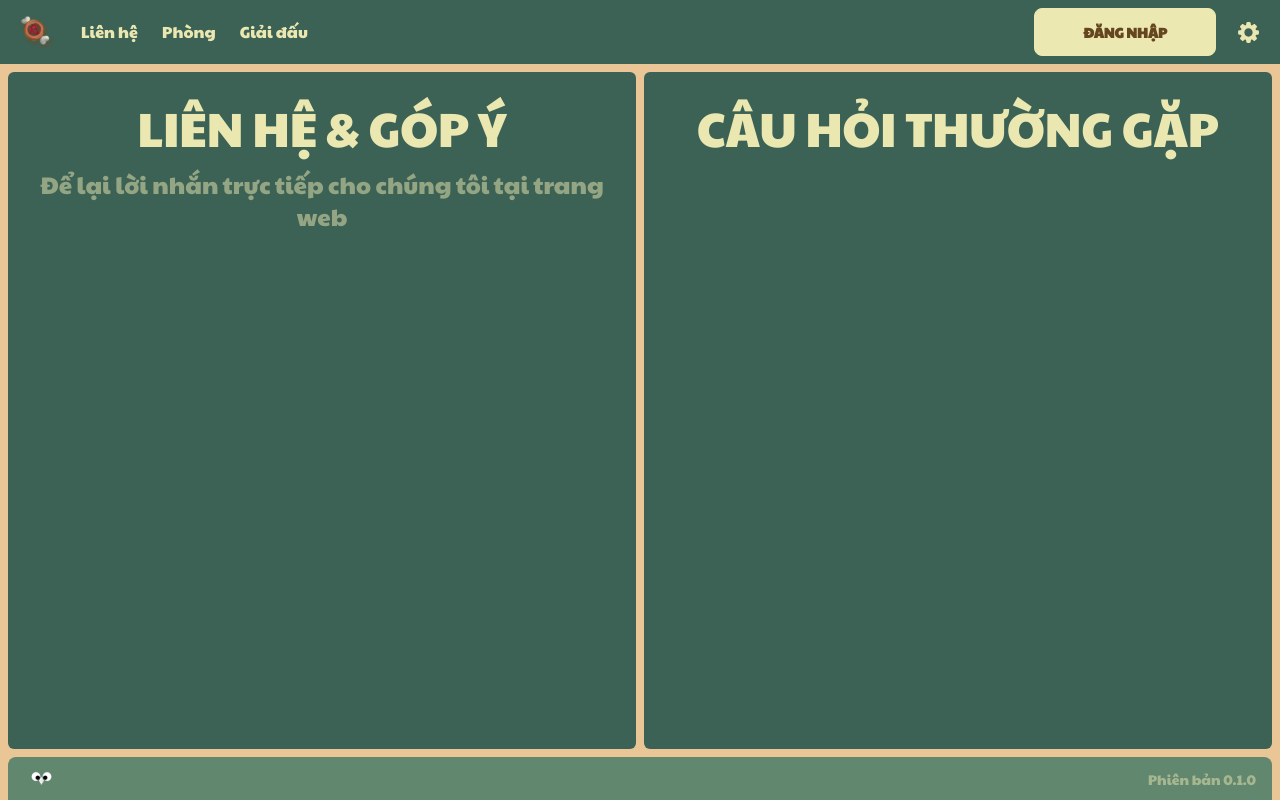
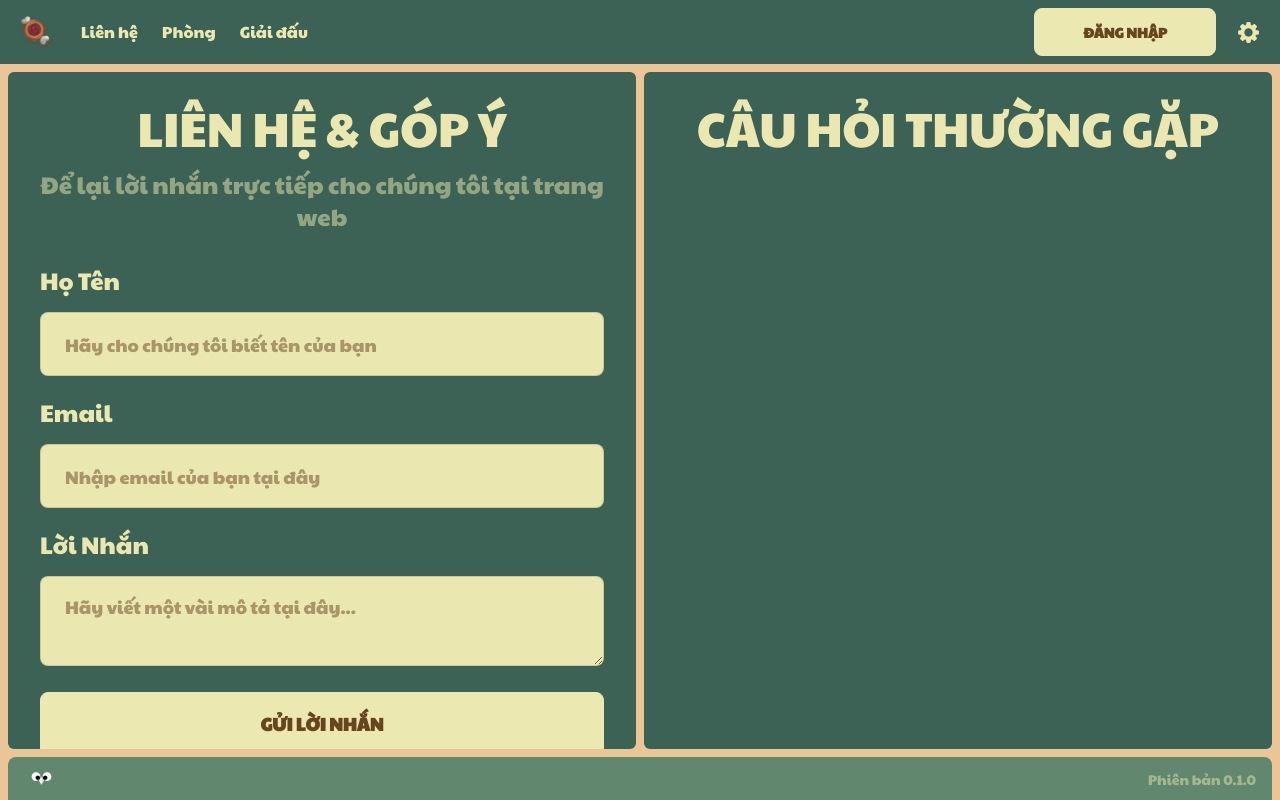
Before and after one commit to Owlvernyte/cotuong-frontend, a Next.js app: page /contact in a window 1280 px wide. Built offline with nearby package versions, Linux system fonts and the light colour scheme; no server answers.

Commit message:
feat(contact): Create Contact Form

```diff
--- a/app/(basic)/contact/page.tsx
+++ b/app/(basic)/contact/page.tsx
@@ -1,3 +1,4 @@
+import ContactForm from "@/components/contact/ContactForm"
 import Title from "@/components/ui/Title"
 import React from "react"
 
@@ -12,12 +13,13 @@ function Contact() {
         className="card bg-bamboo-400 rounded-md w-full col-span-4 overflow-y-auto max-h-full"
       >
         <div className="card-body">
-          <Title text="LIÊN HỆ & GÓP Ý" textColor="text-bamboo-100" />
-          <p className="text-bamboo-100 text-center text-2xl text-opacity-50 py-2">
-            Để lại lời nhắn trực tiếp cho chúng tôi tại trang web
-          </p>
-
-          {/* Form */}
+          <div className="mb-2">
+            <Title text="LIÊN HỆ & GÓP Ý" textColor="text-bamboo-100" />
+            <p className="text-bamboo-100 text-center text-2xl text-opacity-50 py-4">
+              Để lại lời nhắn trực tiếp cho chúng tôi tại trang web
+            </p>
+          </div>
+          <ContactForm />
           {/* Hoặc */}
         </div>
       </div>
--- /dev/null
+++ b/components/contact/ContactForm.tsx
@@ -0,0 +1,44 @@
+"use client"
+
+import React from "react"
+
+function ContactForm() {
+  return (
+    <form id="contact-form">
+      <div>
+        <p className="text-bamboo-100 text-2xl pb-4">Họ Tên</p>
+        <input
+          type="text"
+          name="fullname"
+          placeholder="Hãy cho chúng tôi biết tên của bạn"
+          className="input input-bordered input-lg w-full bg-bamboo-100 placeholder-dirt-400 placeholder-opacity-50 text-lg mb-5"
+        />
+      </div>
+
+      <div>
+        <p className="text-bamboo-100 text-2xl pb-4">Email</p>
+        <input
+          type="text"
+          name="email"
+          placeholder="Nhập email của bạn tại đây"
+          className="input input-bordered input-lg w-full bg-bamboo-100 placeholder-dirt-400 placeholder-opacity-50 text-lg mb-5"
+        />
+      </div>
+
+      <div>
+        <p className="text-bamboo-100 text-2xl pb-4">Lời Nhắn</p>
+        <textarea
+          name="content"
+          placeholder="Hãy viết một vài mô tả tại đây..."
+          className="textarea textarea-bordered textarea-lg w-full bg-bamboo-100 placeholder-dirt-400 placeholder-opacity-50 text-lg mb-5"
+        />
+      </div>
+
+      <button type="submit" className="btn btn-secondary btn-lg w-full">
+        GỬI LỜI NHẮN
+      </button>
+    </form>
+  )
+}
+
+export default ContactForm
```
